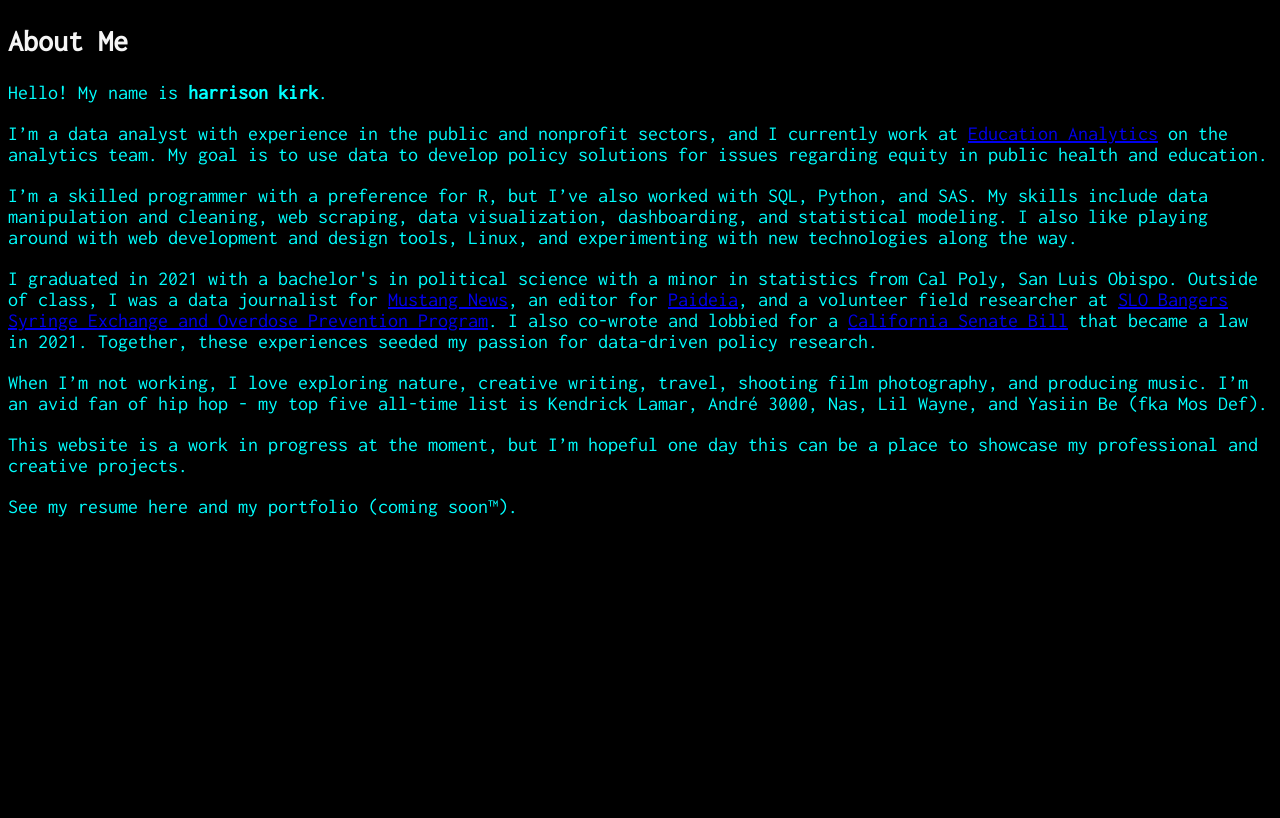
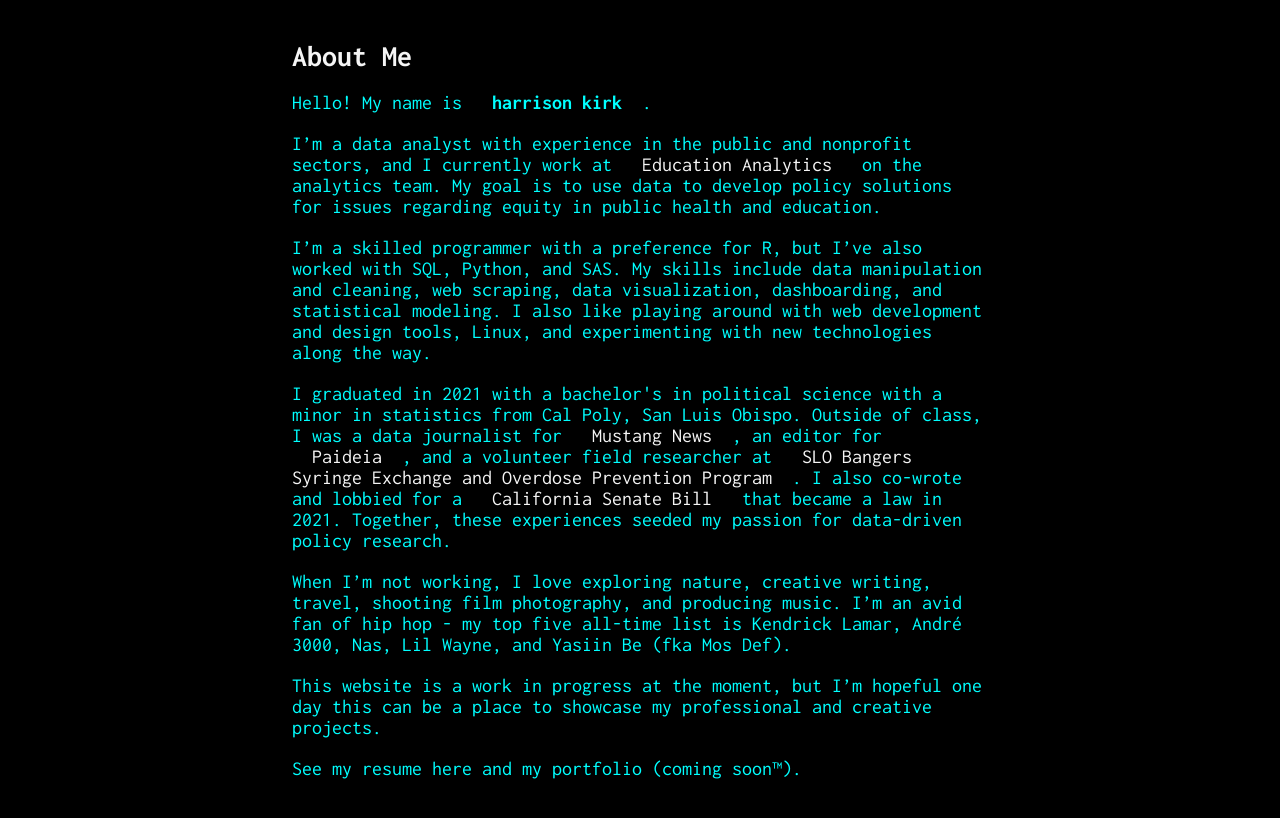
Before and after one commit to hawkirk/hawkirk.github.io, a plain HTML site: page index.html in a window 1280 px wide. Drawn offline with Linux system fonts and the light colour scheme.

Commit message:
update css margins

```diff
--- a/style.css
+++ b/style.css
@@ -1,7 +1,7 @@
-@import url('https://fonts.googleapis.com/css2?family=Inconsolata&display=swap');
-
+@import url('https://fonts.googleapis.com/css2?family=Inconsolata:wght@300;400;700&display=swap');
+@import url('https://fonts.googleapis.com/css2?family=Inconsolata:wght@400;700&display=swap');
 * {
-    margin: 3;
+    margin: 2rem;
     padding: 0;
     box-sizing: border-box;
 }
@@ -19,8 +19,17 @@
 h2 {
     color: whitesmoke;
     font-size: 3rem;
+    margin-left: 20%;
+    margin-right: 20%;
+}
+
+a{
+    color: whitesmoke;
+    text-decoration: none;
 }
 
 p{
     font-size: 2rem;
+    margin-left: 20%;
+    margin-right: 20%;
 }
```
Also changed, not shown: index.html (+1 -1 lines).
